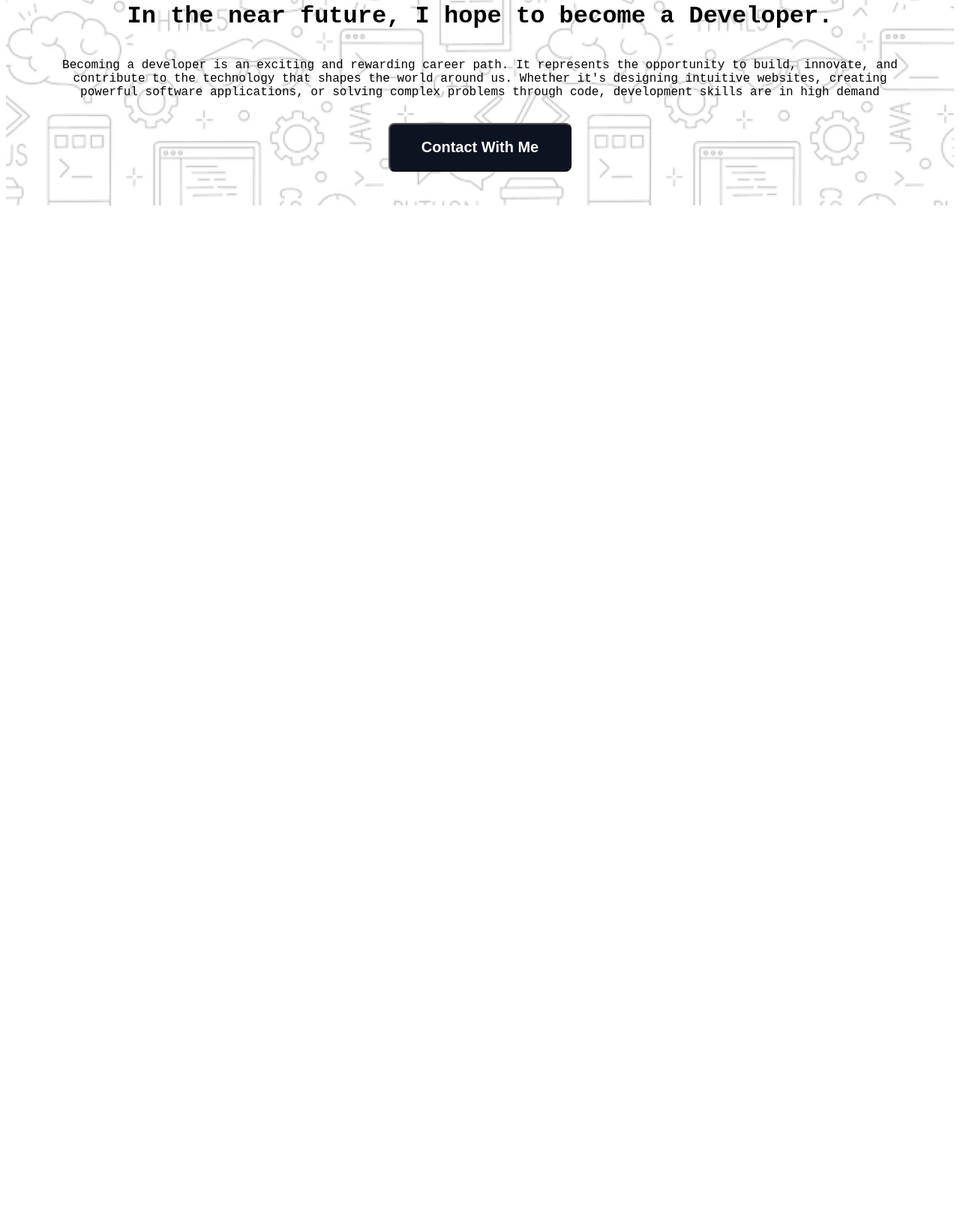
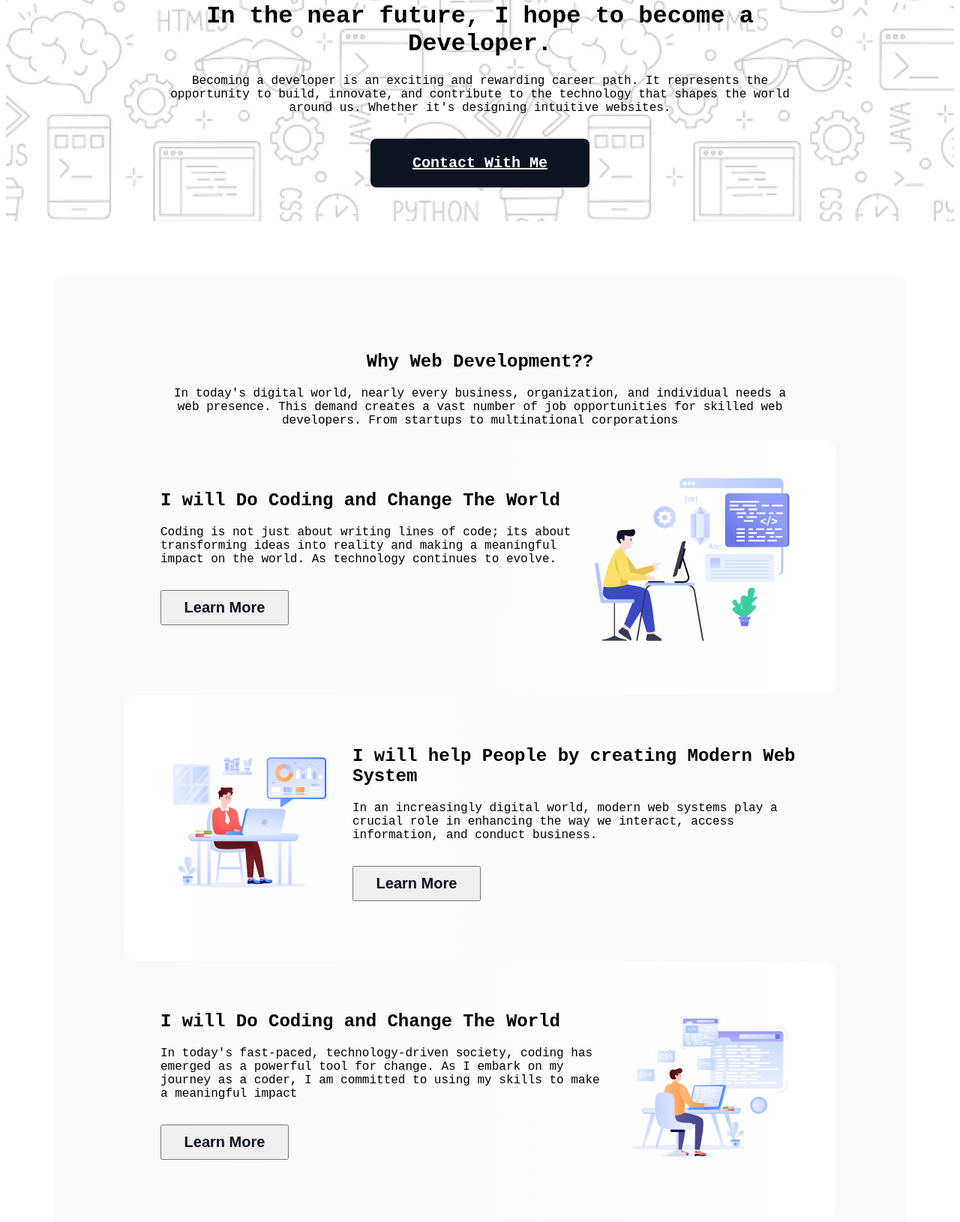
Before and after one commit to arfanur04/m7-a1-challenge-begins, a plain HTML site: page index.html in a window 1280 px wide. Shown: the part 290-1920 px from the top of the page at 75% size. Before the commit the page ends 800 px from the top, so only its background shows below. Drawn offline with Linux system fonts and the light colour scheme; a web font is replaced by a local one.

Commit message:
why web development section added

```diff
--- a/index.html
+++ b/index.html
@@ -19,19 +19,87 @@
 					src="/assets/Group.png"
 					alt=""
 				/>
+				<div class="section-title">
 					<h1>In the near future, I hope to become a Developer.</h1>
 					<p>
 						Becoming a developer is an exciting and rewarding career path. It
 						represents the opportunity to build, innovate, and contribute to the
 						technology that shapes the world around us. Whether it&apos;s
-					designing intuitive websites, creating powerful software applications,
-					or solving complex problems through code, development skills are in
-					high demand
+						designing intuitive websites.
 					</p>
-				<button class="banner-btn">Contact With Me</button>
+				</div>
+				<a
+					href="#go-footer"
+					class="banner-btn"
+					>Contact With Me</a
+				>
 			</div>
 		</header>
-		<main></main>
-		<footer></footer>
+		<main>
+			<section class="why-web">
+				<div class="section-title">
+					<h1>Why Web Development??</h1>
+					<p>
+						In today&apos;s digital world, nearly every business, organization,
+						and individual needs a web presence. This demand creates a vast
+						number of job opportunities for skilled web developers. From
+						startups to multinational corporations
+					</p>
+				</div>
+				<article class="first-article">
+					<div>
+						<h2>I will Do Coding and Change The World</h2>
+						<p>
+							Coding is not just about writing lines of code; its about
+							transforming ideas into reality and making a meaningful impact on
+							the world. As technology continues to evolve.
+						</p>
+						<button class="learn-more">Learn More</button>
+					</div>
+					<div>
+						<img
+							src="/assets/Layer_1.png"
+							alt=""
+						/>
+					</div>
+				</article>
+				<article class="second-article">
+					<div>
+						<img
+							src="/assets/Group_3.png"
+							alt=""
+						/>
+					</div>
+					<div>
+						<h2>I will help People by creating Modern Web System</h2>
+						<p>
+							In an increasingly digital world, modern web systems play a
+							crucial role in enhancing the way we interact, access information,
+							and conduct business.
+						</p>
+						<button class="learn-more">Learn More</button>
+					</div>
+				</article>
+				<article class="first-article">
+					<div>
+						<h2>I will Do Coding and Change The World</h2>
+						<p>
+							In today's fast-paced, technology-driven society, coding has
+							emerged as a powerful tool for change. As I embark on my journey
+							as a coder, I am committed to using my skills to make a meaningful
+							impact
+						</p>
+						<button class="learn-more">Learn More</button>
+					</div>
+					<div>
+						<img
+							src="/assets/Group_4.png"
+							alt=""
+						/>
+					</div>
+				</article>
+			</section>
+		</main>
+		<footer id="go-footer">footer</footer>
 	</body>
 </html>
--- a/styles/styles.css
+++ b/styles/styles.css
@@ -8,7 +8,8 @@
 
 .banner-bg {
 	background: url("/assets/Hero-bg.png");
-	background-repeat: no-repeat;
+	margin-bottom: 74px;
+	width: 100%;
 }
 
 .banner-content {
@@ -34,7 +35,7 @@
 	justify-content: center;
 	align-items: center;
 	gap: 10;
-	padding: 21px 24px 21px 24px;
+	padding: 0 24px;
 	margin-top: 16px;
 	margin-bottom: 45px;
 
@@ -48,3 +49,64 @@
 	border-radius: 8px;
 	background: rgb(13, 19, 33);
 }
+
+body > main {
+	max-width: 1140px;
+	margin-left: auto;
+	margin-right: auto;
+}
+
+.section-title {
+	text-align: center;
+	max-width: 852px;
+	margin-left: auto;
+	margin-right: auto;
+}
+
+.why-web {
+	border-radius: 16px;
+	background: rgba(13, 19, 33, 0.02);
+	padding: 80px 96px;
+}
+
+.why-web > article {
+	display: flex;
+	padding: 48px;
+	justify-content: space-between;
+	gap: 16px;
+}
+
+.why-web .learn-more {
+	width: 171px;
+	height: 47px;
+	display: flex;
+	flex-direction: row;
+	justify-content: center;
+	align-items: center;
+	gap: 10;
+	padding: 12px 20px 12px 20px;
+	margin: 32px 0px;
+
+	color: rgb(13, 19, 33);
+	font-size: 20px;
+	font-weight: 600;
+	text-align: center;
+}
+
+.why-web .first-article {
+	border-radius: 16px;
+	background: linear-gradient(
+		270deg,
+		rgb(255, 255, 255),
+		rgba(255, 255, 255, 0) 100%
+	);
+}
+
+.why-web .second-article {
+	border-radius: 16px;
+	background: linear-gradient(
+		90deg,
+		rgb(255, 255, 255),
+		rgba(255, 255, 255, 0) 100%
+	);
+}
```
Also changed, not shown: assets/Group_3.png (renamed from assets/Group 3.png), assets/Group_4.png (renamed from assets/Group 4.png). Lines whose indentation alone changed are shown as unchanged.
